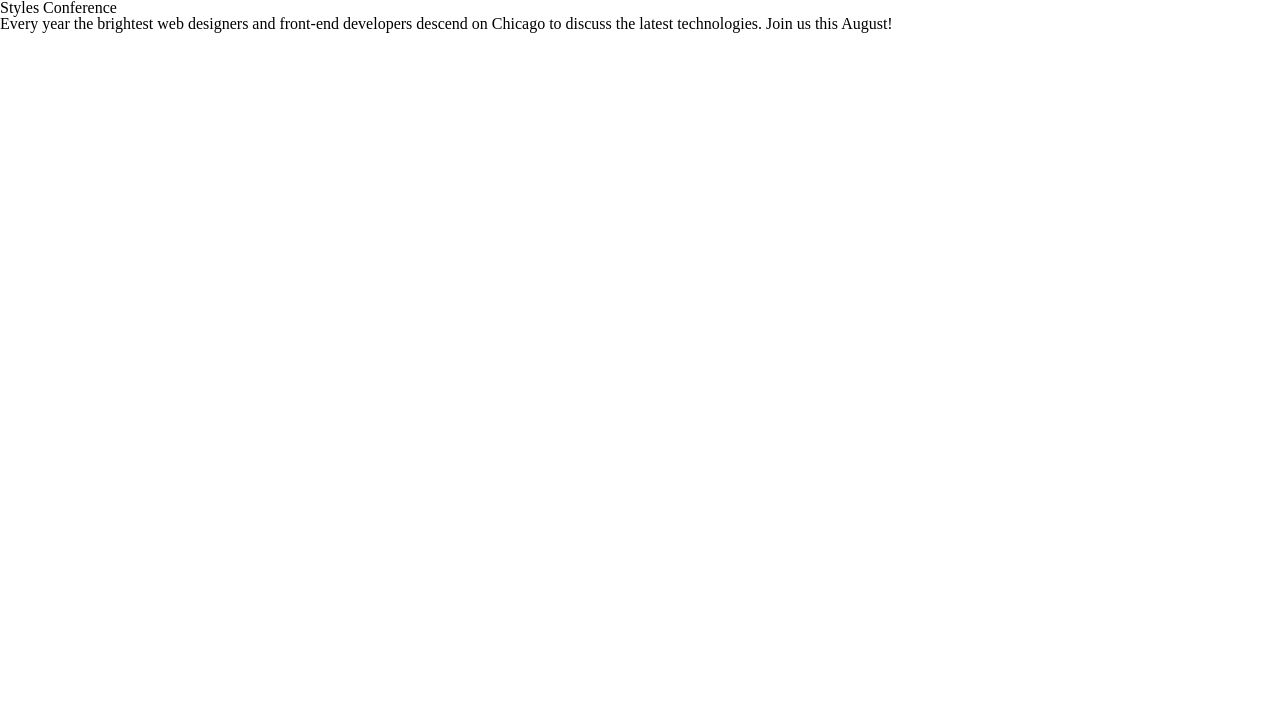
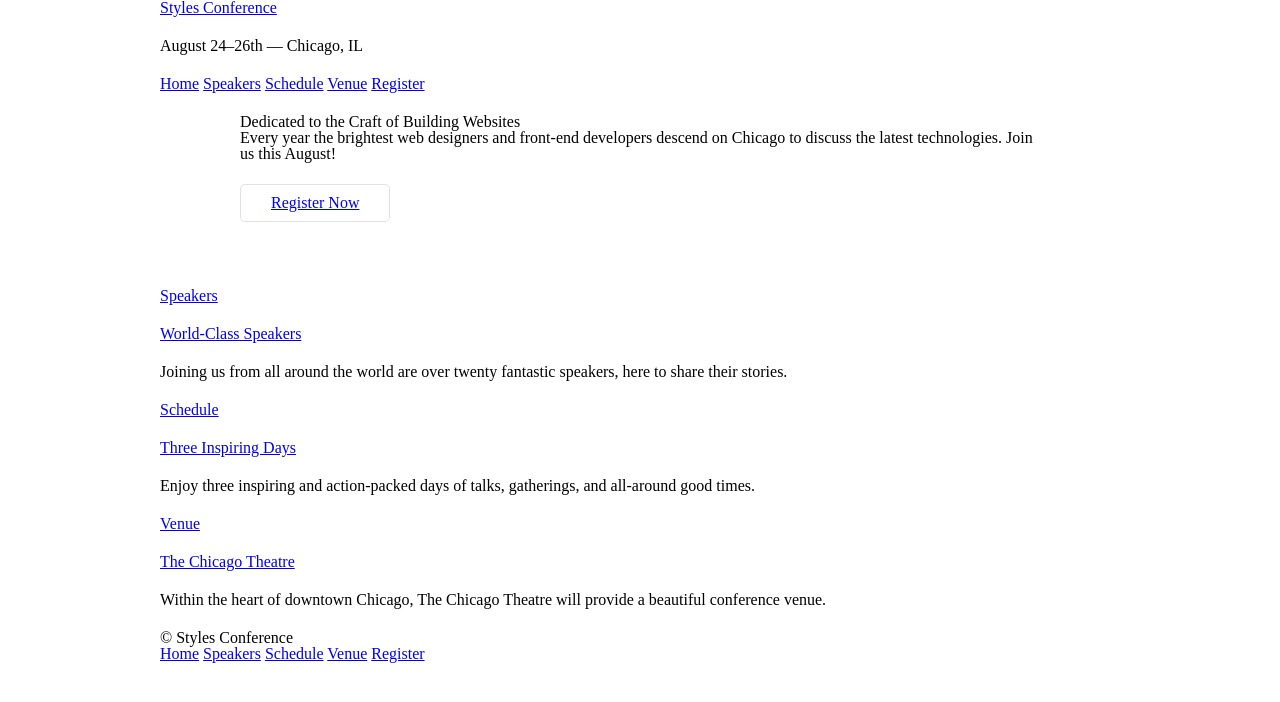
Before and after one commit to joeainsworth/html-css, a plain HTML site: page index.html in a window 1280 px wide. Drawn offline with Linux system fonts and the light colour scheme.

Commit message:
Added the box model

```diff
--- a/assets/stylesheets/main.css
+++ b/assets/stylesheets/main.css
@@ -46,3 +46,61 @@ table {
   border-collapse: collapse;
   border-spacing: 0;
 }
+
+/*
+  ======================================
+  Grid
+  ======================================
+*/
+
+*,
+*:before,
+*:after {
+  -webkit-box-sizing: border-box;
+     -moz-box-sizing: border-box;
+          box-sizing: border-box;
+}
+
+.container {
+  margin: 0 auto;
+  padding-padding: 30px;
+  right-padding: 30px;
+  width: 960px;
+}
+
+/*
+  ======================================
+  Typography
+  ======================================
+*/
+
+h1, h3, h4, h5, p {
+  margin-bottom: 22px;
+}
+
+/*
+  ======================================
+  Buttons
+  ======================================
+*/
+
+.btn {
+  border-radius: 5px;
+  display: inline-block;
+  margin: 0;
+}
+
+.btn-alt {
+  border: 1px solid #dfe2e5;
+  padding: 10px 30px;
+}
+
+/*
+  ======================================
+  Home
+  ======================================
+*/
+
+.hero {
+  padding: 22px 80px 66px 80px;
+}
--- a/index.html
+++ b/index.html
@@ -6,7 +6,56 @@
     <title>Styles Conference</title>
   </head>
   <body>
-    <h1>Styles Conference</h1>
-    <p>Every year the brightest web designers and front-end developers descend on Chicago to discuss the latest technologies. Join us this August!</p>
+    <header class="container">
+      <h1><a href="/index.html">Styles Conference</a></h1>
+      <h3>August 24&ndash;26th &mdash; Chicago, IL</h3>
+      <nav>
+        <a href="index.html">Home</a>
+        <a href="speakers.html">Speakers</a>
+        <a href="schedule.html">Schedule</a>
+        <a href="venue.html">Venue</a>
+        <a href="register.html">Register</a>
+      </nav>
+    </header>
+    <section class="container hero">
+      <h2>Dedicated to the Craft of Building Websites</h2>
+      <p>Every year the brightest web designers and front-end developers descend on Chicago to discuss the latest technologies. Join us this August!</p>
+      <a href="/register.html" class="btn btn-alt">Register Now</a>
+    </section>
+    <section class="container">
+      <section>
+        <a href="/speakers.html">
+          <h5>Speakers</h5>
+          <h3>World-Class Speakers</h3>
+        </a>
+        <p>Joining us from all around the world are over twenty fantastic speakers, here to share their stories.</p>
+      </section>
+
+      <section>
+        <a href="schedule.html">
+          <h5>Schedule</h5>
+          <h3>Three Inspiring Days</h3>
+        </a>
+        <p>Enjoy three inspiring and action-packed days of talks, gatherings, and all-around good times.</p>
+      </section>
+
+      <section>
+        <a href="venue.html">
+          <h5>Venue</h5>
+          <h3>The Chicago Theatre</h3>
+        </a>
+        <p>Within the heart of downtown Chicago, The Chicago Theatre will provide a beautiful conference venue.</p>
+      </section>
+    </section>
+    <footer class="container">
+      <small>&copy; Styles Conference</small>
+      <nav>
+        <a href="index.html">Home</a>
+        <a href="speakers.html">Speakers</a>
+        <a href="schedule.html">Schedule</a>
+        <a href="venue.html">Venue</a>
+        <a href="register.html">Register</a>
+      </nav>
+    </footer>
   </body>
 </html>
```
Also changed, not shown: register.html (added, +34 -0 lines), schedule.html (added, +34 -0 lines), speakers.html (added, +34 -0 lines), venue.html (added, +34 -0 lines).
